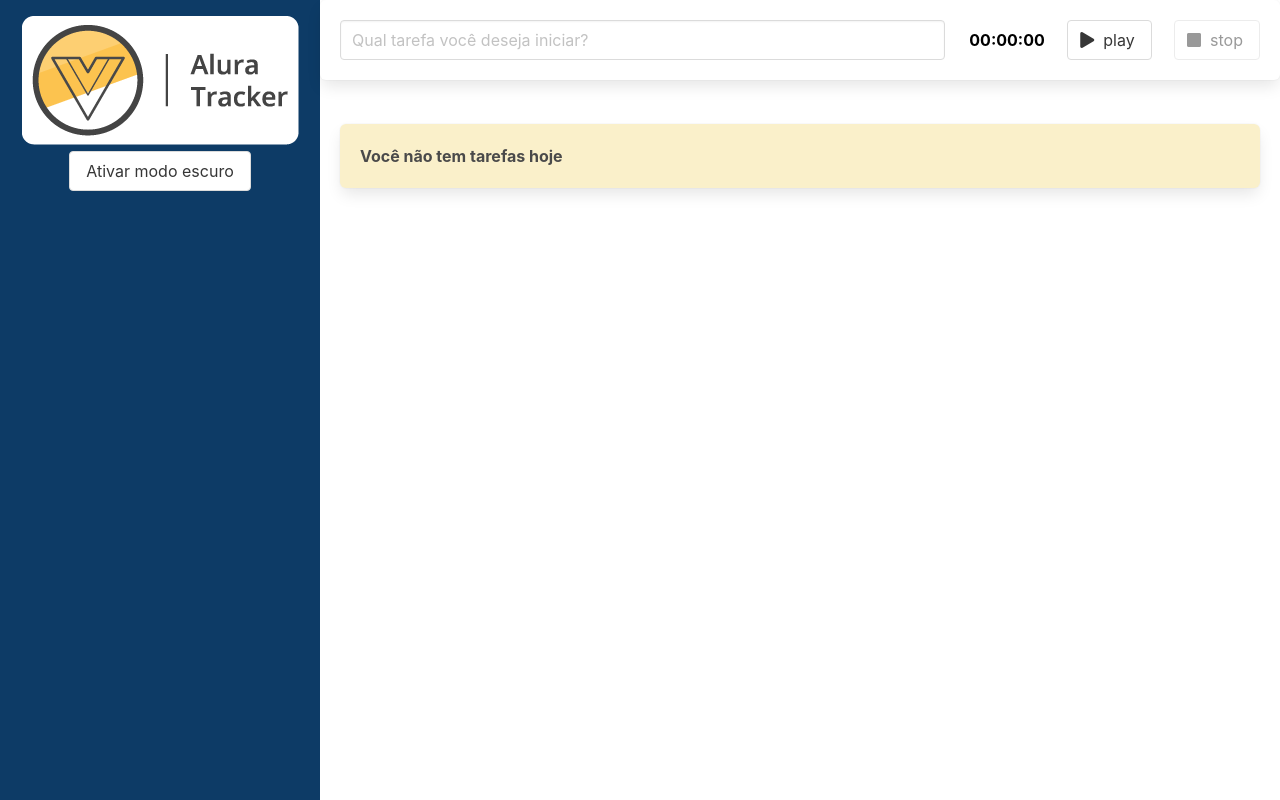
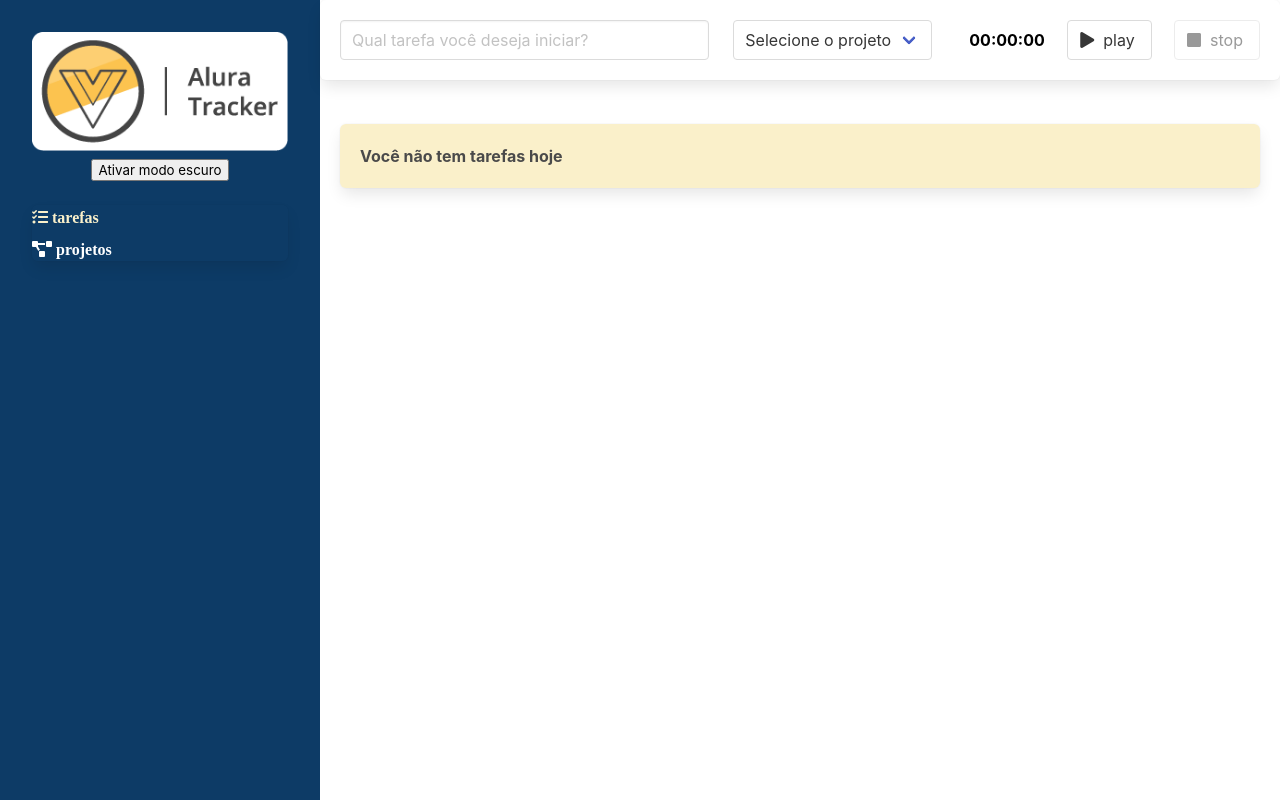
Before and after one commit to EmanuelFilipe/alura-tracker, a Vue app: page / in a window 1280 px wide. Built offline with nearby package versions, Linux system fonts and the light colour scheme.

Commit message:
implementando o gerenciamento de estado

```diff
--- a/package.json
+++ b/package.json
@@ -9,7 +9,9 @@
   },
   "dependencies": {
     "core-js": "^3.6.5",
-    "vue": "^3.0.0"
+    "vue": "^3.0.0",
+    "vue-router": "^4.0.12",
+    "vuex": "^4.0.2"
   },
   "devDependencies": {
     "@fortawesome/fontawesome-free": "^5.15.4",
--- a/src/App.vue
+++ b/src/App.vue
@@ -8,15 +8,7 @@
       <BarraLateral @aoTemaAlterado="trocarTema" />
     </div>
     <div class="column is-three-quarter conteudo">
-      <Formulario @aoSalvarTarefa="salvarTarefa" />
-      <div class="lista">
-        <Tarefa
-          v-for="(tarefa, index) in tarefas"
-          :key="index"
-          :tarefa="tarefa"
-        />
-        <Box v-if="listaEstaVazia"> Você não tem tarefas hoje </Box>
-      </div>
+      <router-view />
     </div>
   </main>
 </template>
@@ -24,34 +16,18 @@
 <script lang="ts">
 import { defineComponent } from "vue";
 import BarraLateral from "./components/BarraLateral.vue";
-import Formulario from "./components/Formulario.vue";
-import Tarefa from "./components/Tarefa.vue";
-import Box from "./components/Box.vue";
-import ITarefa from "./interfaces/ITarefa";
 
 export default defineComponent({
   name: "App",
   components: {
     BarraLateral,
-    Formulario,
-    Tarefa,
-    Box,
   },
   data() {
     return {
-      tarefas: [] as ITarefa[],
       modoEscuroAtivo: false,
     };
   },
-  computed: {
-    listaEstaVazia(): boolean {
-      return this.tarefas.length === 0;
-    },
-  },
   methods: {
-    salvarTarefa(tarefa: ITarefa) {
-      this.tarefas.push(tarefa);
-    },
     trocarTema(modoEscuroAtivo: boolean) {
       this.modoEscuroAtivo = modoEscuroAtivo;
     },
--- a/src/components/BarraLateral.vue
+++ b/src/components/BarraLateral.vue
@@ -3,7 +3,23 @@
     <h1>
       <img src="../assets/logo.png" alt="" />
     </h1>
-    <button class="button" @click="alterarTema">{{ textoBotao }}</button>
+    <div class="has-text-centered">
+      <button @click="alterarTema">{{ textoBotao }}</button>
+    </div>
+    <nav class="panel mt-5">
+      <ul>
+        <li>
+          <router-link to="/" class="link">
+            <i class="fas fa-tasks"> tarefas</i>
+          </router-link>
+        </li>
+        <li>
+          <router-link to="/projetos" class="link">
+            <i class="fas fa-project-diagram"> projetos</i>
+          </router-link>
+        </li>
+      </ul>
+    </nav>
   </header>
 </template>
 
@@ -35,14 +51,26 @@ export default defineComponent({
 
 <style scoped>
 header {
-  padding: 1rem;
+  padding: 2rem;
   background: #0d3b66;
   widows: 100%;
   height: 100vh;
-  text-align: center;
 }
 
-.button {
+.panel li {
+  margin: 8px 0;
+}
+
+.link {
+  color: #fff;
+}
+
+.link:hover {
+  color: #faf0ca;
+}
+
+.link.router-link-active {
+  color: #faf0ca;
 }
 
 @media only screen and (max-width: 768px) {
--- a/src/components/Formulario.vue
+++ b/src/components/Formulario.vue
@@ -2,7 +2,7 @@
   <div class="box formulario">
     <div class="columns">
       <div
-        class="column is-8"
+        class="column is-5"
         role="form"
         aria-label="Formulário para criação de uma nova tarefa"
       >
@@ -13,6 +13,20 @@
           v-model="descricao"
         />
       </div>
+      <div class="column is-3">
+        <div class="select">
+          <select v-model="idProjeto">
+            <option value="">Selecione o projeto</option>
+            <option
+              :value="projeto.id"
+              v-for="projeto in projetos"
+              :key="projeto.id"
+            >
+              {{ projeto.nome }}
+            </option>
+          </select>
+        </div>
+      </div>
       <div class="column">
         <Temporizador @aoTemporizadorFinalizado="finalizarTarefa" />
       </div>
@@ -21,8 +35,10 @@
 </template>
 
 <script lang="ts">
-import { defineComponent } from "vue";
+import { computed, defineComponent } from "vue";
 import Temporizador from "./Temporizador.vue";
+import { useStore } from "vuex";
+import { key } from "@/store";
 
 export default defineComponent({
   name: "Formulario",
@@ -33,6 +49,7 @@ export default defineComponent({
   data() {
     return {
       descricao: "",
+      idProjeto: "",
     };
   },
   methods: {
@@ -40,9 +57,16 @@ export default defineComponent({
       this.$emit("aoSalvarTarefa", {
         duracaoEmSegundos: tempoDecorrido,
         descricao: this.descricao,
+        projeto: this.projetos.find((proj) => proj.id == this.idProjeto),
       });
       this.descricao = "";
     },
+  },
+  setup() {
+    const store = useStore(key);
+    return {
+      projetos: computed(() => store.state.projetos),
+    };
   },
 });
 </script>
--- /dev/null
+++ b/src/interfaces/IProjeto.ts
@@ -0,0 +1,4 @@
+export default interface IProjeto {
+    id: string,
+    nome: string
+}
--- a/src/interfaces/ITarefa.ts
+++ b/src/interfaces/ITarefa.ts
@@ -1,4 +1,7 @@
+import IProjeto from "./IProjeto";
+
 export default interface ITarefa {
     duracaoEmSegundos: number,
-    descricao: string
+    descricao: string,
+    projeto: IProjeto
 }
--- a/src/main.ts
+++ b/src/main.ts
@@ -1,5 +1,10 @@
 import { createApp } from 'vue'
 import App from './App.vue'
 import '@fortawesome/fontawesome-free/css/all.css'
+import roteador from './roteador'
+import { key, store } from './store'
 
-createApp(App).mount('#app')
+createApp(App)
+    .use(roteador)
+    .use(store, key)
+    .mount('#app')
--- /dev/null
+++ b/src/roteador/index.ts
@@ -0,0 +1,24 @@
+import { createRouter, createWebHashHistory, RouteRecordRaw } from "vue-router";
+import Tarefas from '../views/Tarefas.vue'
+import Projetos from '../views/Projetos.vue'
+
+const rotas: RouteRecordRaw[] = [
+    {
+        path: '/',
+        name: 'Tarefas',
+        component: Tarefas
+    },
+    {
+        path: '/projetos',
+        name: 'Projetos',
+        component: Projetos
+    },
+
+]
+
+const roteador = createRouter({
+    history: createWebHashHistory(),
+    routes: rotas
+})
+
+export default roteador
--- /dev/null
+++ b/src/store/index.ts
@@ -0,0 +1,29 @@
+import IProjeto from "@/interfaces/IProjeto";
+import { InjectionKey } from "vue";
+import { createStore, Store, useStore as vuexUseStore } from "vuex";
+
+interface Estado {
+    projetos: IProjeto[]
+}
+
+export const key: InjectionKey<Store<Estado>> = Symbol()
+
+export const store = createStore<Estado>({
+    state: {
+        projetos: []
+    },
+    mutations: {
+        'ADICIONA_PROJETO'(state, nomeDoProjeto: string) {
+            const projeto = {
+                id: new Date().toLocaleString(),
+                nome: nomeDoProjeto
+            } as IProjeto
+
+            state.projetos.push(projeto)
+        }
+    }
+})
+
+export function useStore(): Store<Estado> {
+    return vuexUseStore(key)
+}
--- /dev/null
+++ b/src/views/Projetos.vue
@@ -0,0 +1,73 @@
+<template>
+  <section class="projetos">
+    <h1 class="title">Projetos</h1>
+    <form @submit.prevent="salvar">
+      <div class="field">
+        <label for="nomeDoProjeto" class="label">Nome do Projeto</label>
+        <input
+          type="text"
+          class="input"
+          v-model="nomeDoProjeto"
+          id="nomeDoProjeto"
+        />
+      </div>
+      <div class="field">
+        <button class="button" type="submit">Salvar</button>
+      </div>
+    </form>
+    <table class="table is-fullwidth mt-5">
+      <thead>
+        <tr>
+          <th>ID</th>
+          <th>Nome</th>
+        </tr>
+      </thead>
+      <tbody>
+        <tr v-for="projeto in projetos" :key="projeto.id">
+          <td>{{ projeto.id }}</td>
+          <td>{{ projeto.nome }}</td>
+        </tr>
+      </tbody>
+    </table>
+  </section>
+</template>
+
+<script lang="ts">
+import { computed, defineComponent } from "vue";
+import { useStore } from "vuex";
+
+export default defineComponent({
+  name: "Projetos",
+  data() {
+    return {
+      nomeDoProjeto: "",
+    };
+  },
+  methods: {
+    salvar() {
+      /*const projeto: IProjeto = {
+        id: new Date().toLocaleString(),
+        nome: this.nomeDoProjeto,
+      };
+
+      this.projetos.push(projeto);*/
+      this.store.commit("ADICIONA_PROJETO", this.nomeDoProjeto);
+      this.nomeDoProjeto = "";
+    },
+  },
+  setup() {
+    const store = useStore();
+    console.log("store", store);
+    return {
+      store,
+      projetos: computed(() => store.state.projetos),
+    };
+  },
+});
+</script>
+
+<style scoped>
+.projetos {
+  padding: 1.25rem;
+}
+</style>
--- /dev/null
+++ b/src/views/Tarefas.vue
@@ -0,0 +1,45 @@
+<template>
+  <Formulario @aoSalvarTarefa="salvarTarefa" />
+  <div class="lista">
+    <Tarefa v-for="(tarefa, index) in tarefas" :key="index" :tarefa="tarefa" />
+    <Box v-if="listaEstaVazia"> Você não tem tarefas hoje </Box>
+  </div>
+</template>
+
+<script lang="ts">
+import { defineComponent } from "vue";
+import Formulario from "../components/Formulario.vue";
+import Tarefa from "../components/Tarefa.vue";
+import Box from "../components/Box.vue";
+import ITarefa from "../interfaces/ITarefa";
+
+export default defineComponent({
+  name: "Tarefas",
+  components: {
+    Formulario,
+    Tarefa,
+    Box,
+  },
+  data() {
+    return {
+      tarefas: [] as ITarefa[],
+    };
+  },
+  computed: {
+    listaEstaVazia(): boolean {
+      return this.tarefas.length === 0;
+    },
+  },
+  methods: {
+    salvarTarefa(tarefa: ITarefa) {
+      this.tarefas.push(tarefa);
+    },
+  },
+});
+</script>
+
+<style scoped>
+.lista {
+  padding: 1.25rem;
+}
+</style>
```
Also changed, not shown: 1 other file (tests, documents, lock files or other folders).
